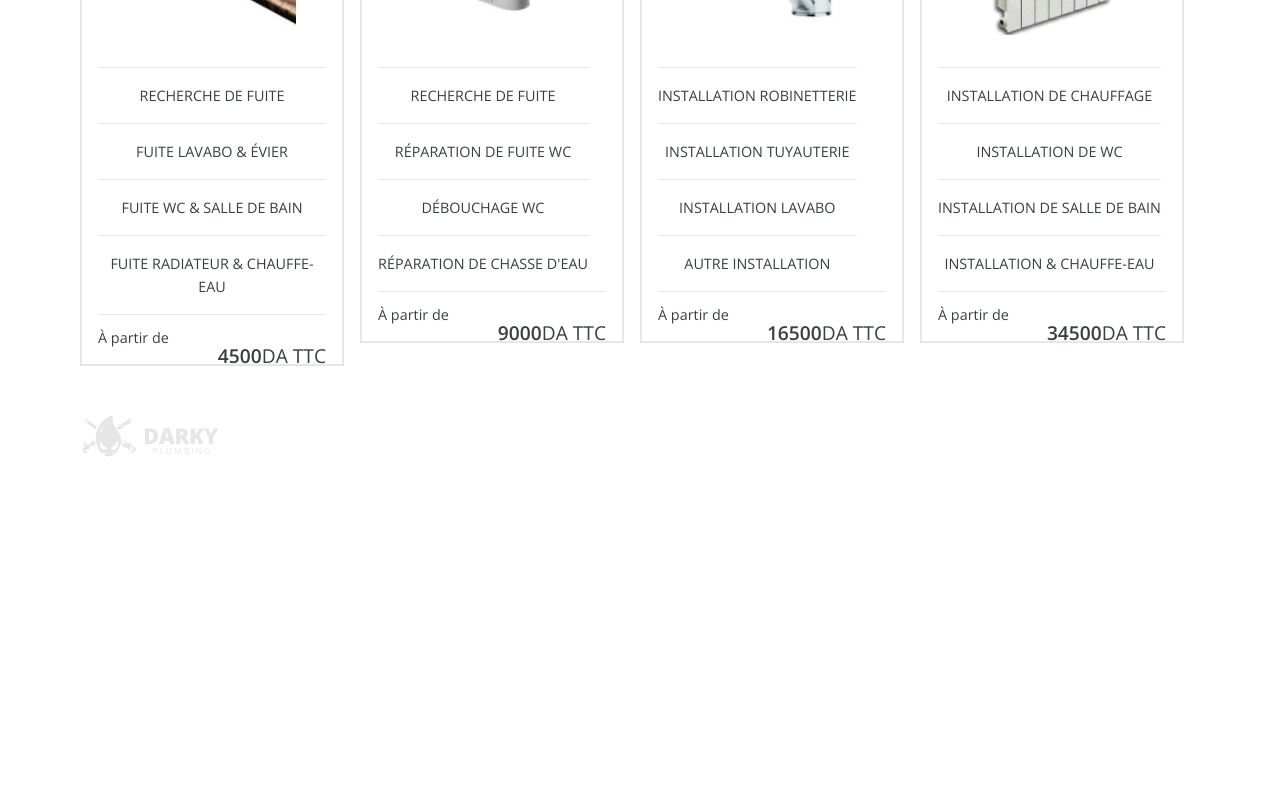
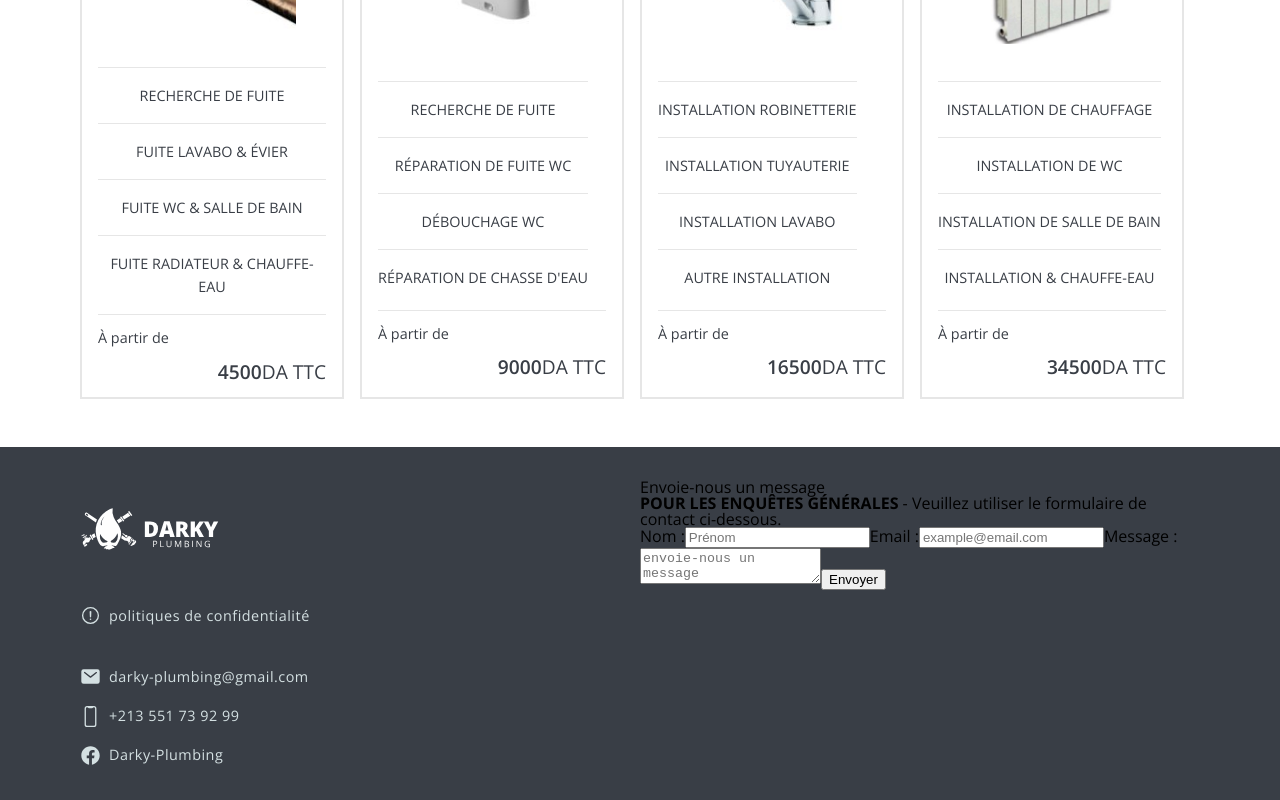
Before and after one commit to sidouxie/Darky-Plumbing, a Next.js app: page / in a window 1280 px wide. Shown: the part 3341-4141 px from the top of the page. Before the commit the page ends 3849 px from the top, so only its background shows below. Built offline with nearby package versions, Linux system fonts and the light colour scheme.

Commit message:
setup contact form in footer

```diff
--- a/components/SeFooter.js
+++ b/components/SeFooter.js
@@ -1,5 +1,10 @@
 import React from "react";
+import Link from "next/link";
 import DarkyLogo from "./icon/DarkyLogo";
+import { IoAlertCircleOutline } from "react-icons/io5";
+import { IoMail } from "react-icons/io5";
+import { IoPhonePortraitOutline } from "react-icons/io5";
+import { IoLogoFacebook } from "react-icons/io5";
 
 export default function SeFooter() {
   return (
@@ -8,10 +13,81 @@ export default function SeFooter() {
         <div className="flex">
           <div className="social-media">
             <div className="sec-logo">
-              <DarkyLogo fill={"#e6e6e6"} width={140} height={140} />
+              <DarkyLogo fill={"#fefefe"} width={140} height={100} />
+            </div>
+            <div className="sec-reseau">
+              <div className="politiques">
+                <IoAlertCircleOutline size="21" />
+                <Link href="/politiques-de-confidentialite">
+                  <a>politiques de confidentialité</a>
+                </Link>
+              </div>
+              <div className="mail">
+                <IoMail size="21" />
+                <a
+                  href="mailto:darky.plumbing@gmail.com"
+                  rel="noopener noreferrer"
+                  title="e-mail"
+                >
+                  darky-plumbing@gmail.com
+                </a>
+              </div>
+              <div className="phone">
+                <IoPhonePortraitOutline size="21" />
+                <a
+                  href="tel:+213551739299"
+                  rel="noopener noreferrer"
+                  title="numéro téléphone"
+                >
+                  +213 551 73 92 99
+                </a>
+              </div>
+              <div className="facebook">
+                <IoLogoFacebook size="21" />
+                <a
+                  href="https://www.facebook.com/Darkyplumbing"
+                  target="_blank"
+                  rel="noopener noreferrer"
+                  title="page facebook"
+                >
+                  Darky-Plumbing
+                </a>
+              </div>
             </div>
           </div>
-          <div className="contact"></div>
+          <div className="contact">
+            <h3>Envoie-nous un message</h3>
+            <div className="text-form">
+              <span className="bolder">POUR LES ENQUÊTES GÉNÉRALES</span> -
+              Veuillez utiliser le formulaire de contact ci-dessous.
+            </div>
+            <form action="submit">
+              <label>
+                Nom :
+                <input type="text" name="nom" placeholder="Prénom" />
+              </label>
+
+              <label>
+                Email :
+                <input
+                  type="text"
+                  name="email"
+                  placeholder="example@email.com"
+                />
+              </label>
+
+              <label>
+                Message :
+                <textarea
+                  type="text"
+                  name="message"
+                  placeholder="envoie-nous un message"
+                />
+              </label>
+
+              <input type="submit" value="Envoyer" />
+            </form>
+          </div>
         </div>
       </div>
     </footer>
--- a/styles/_body.scss
+++ b/styles/_body.scss
@@ -291,7 +291,7 @@
         align-items: center;
         padding: 1rem;
         background-color: $clr-primary-400;
-        color: $clr-light-400;
+        color: $clr-light-500;
         @media screen and (max-width: 868px) {
           width: 100%;
         }
@@ -305,7 +305,7 @@
         }
 
         p {
-          color: $clr-light-300;
+          color: $clr-light-500;
           font-size: 1.1rem;
           font-weight: 400;
           line-height: 1.5;
@@ -318,6 +318,7 @@
 
 .section-devis {
   margin-top: 3rem;
+  margin-bottom: 3rem;
 
   .titling {
     margin: 2rem 0 2rem 1rem;
@@ -355,7 +356,7 @@
 
     .card {
       width: 25%;
-      height: 100%;
+
       display: inline-flex;
       flex-direction: column;
       align-content: space-around;
@@ -394,7 +395,6 @@
 
       .desc-article {
         width: 100%;
-        height: 100%;
         font-size: 0.9rem;
         line-height: 1.6;
         text-transform: uppercase;
@@ -431,7 +431,6 @@
         align-items: flex-start;
         justify-content: space-between;
         width: 100%;
-        height: 50px;
         color: $clr-primary-300;
 
         span {
@@ -453,6 +452,7 @@
           height: auto;
           font-size: 1.2rem;
           font-weight: 400;
+          margin-top: 1rem;
 
           .momo {
             font-weight: 600;
--- /dev/null
+++ b/styles/_footer.scss
@@ -0,0 +1,112 @@
+@import "option";
+
+footer {
+  background-color: $clr-primary-300;
+  width: 100%;
+  height: auto;
+  padding: 2rem 0;
+
+  .flex {
+    display: grid;
+    grid-template-columns: repeat(2, 1fr);
+
+    .social-media {
+      display: inline-flex;
+      flex-direction: column;
+      justify-content: space-around;
+      align-items: flex-start;
+      color: $clr-light-500;
+      font-size: 0.9rem;
+      letter-spacing: 0.5px;
+      font-weight: 400;
+
+      .politiques {
+        display: inline-flex;
+        width: 100%;
+        margin: 1.5rem 0;
+        flex-direction: row;
+        justify-content: flex-start;
+        align-items: center;
+
+        &:hover {
+          color: $clr-secondary-300;
+        }
+
+        a {
+          margin-left: 0.5rem;
+
+          &:hover {
+            border-bottom: 1px $clr-secondary-300 solid;
+            color: $clr-secondary-300;
+          }
+        }
+      }
+
+      .mail {
+        display: inline-flex;
+        width: 100%;
+        flex-direction: row;
+        justify-content: flex-start;
+        align-items: center;
+        margin-top: 1rem;
+
+        &:hover {
+          color: $clr-secondary-300;
+        }
+
+        a {
+          margin-left: 0.5rem;
+
+          &:hover {
+            border-bottom: 1px $clr-secondary-300 solid;
+            color: $clr-secondary-300;
+          }
+        }
+      }
+
+      .phone {
+        display: inline-flex;
+        width: 100%;
+        flex-direction: row;
+        justify-content: flex-start;
+        align-items: center;
+        margin-top: 1rem;
+
+        &:hover {
+          color: $clr-secondary-300;
+        }
+
+        a {
+          margin-left: 0.5rem;
+
+          &:hover {
+            border-bottom: 1px $clr-secondary-300 solid;
+            color: $clr-secondary-300;
+          }
+        }
+      }
+
+      .facebook {
+        display: inline-flex;
+        width: 100%;
+        flex-direction: row;
+        justify-content: flex-start;
+        align-items: center;
+        margin-top: 1rem;
+
+        &:hover {
+          color: $clr-secondary-300;
+        }
+
+        a {
+          margin-left: 0.5rem;
+
+          &:hover {
+            border-bottom: 1px $clr-secondary-300 solid;
+            color: $clr-secondary-300;
+          }
+        }
+      }
+    }
+  }
+}
--- a/styles/_option.scss
+++ b/styles/_option.scss
@@ -6,6 +6,7 @@ $clr-secondary-400: #aad8d3;
 
 $clr-light-300: #adadad;
 $clr-light-400: #eeee;
+$clr-light-500: #d4e0e2;
 
 .bolder {
   font-weight: 700;
--- a/styles/styles.scss
+++ b/styles/styles.scss
@@ -2,6 +2,7 @@
 @use 'hero';
 @use 'menu';
 @use 'body';
+@use 'footer';
 
 body {
   width: 100%;
```
